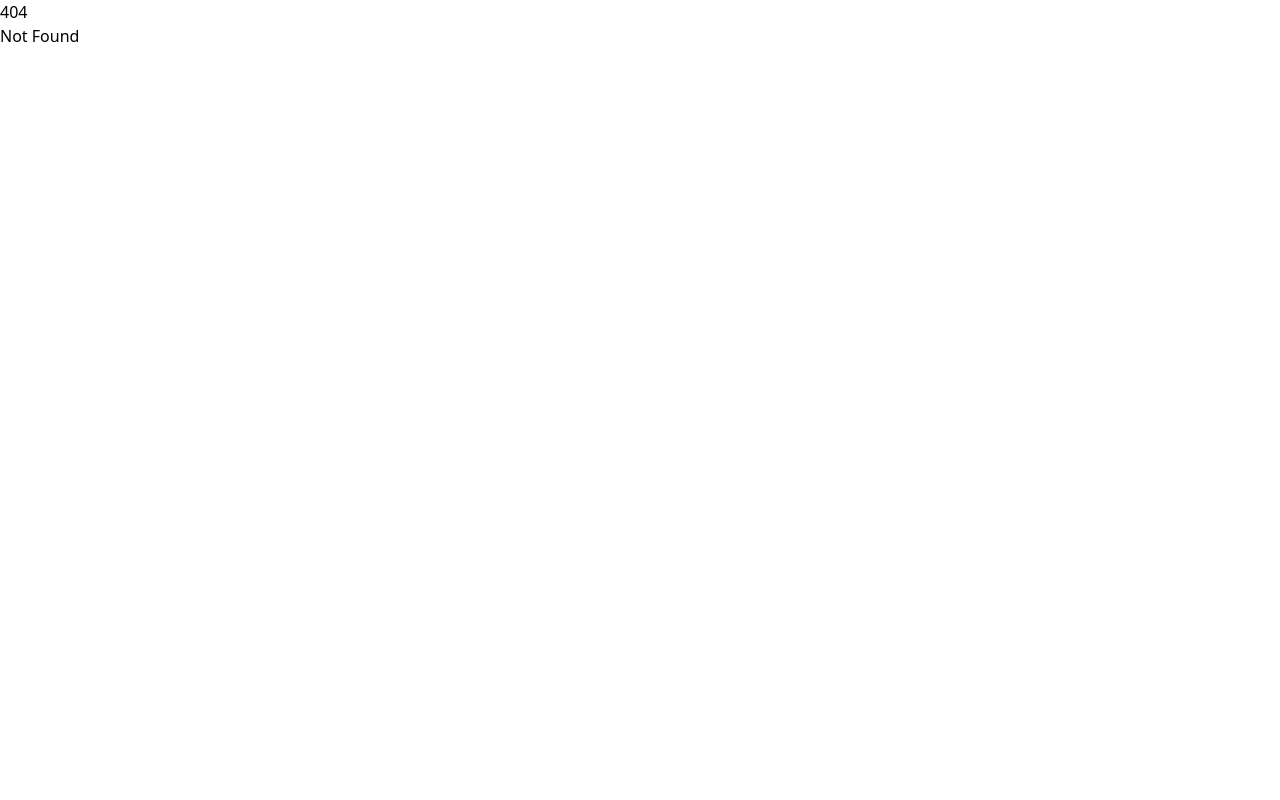
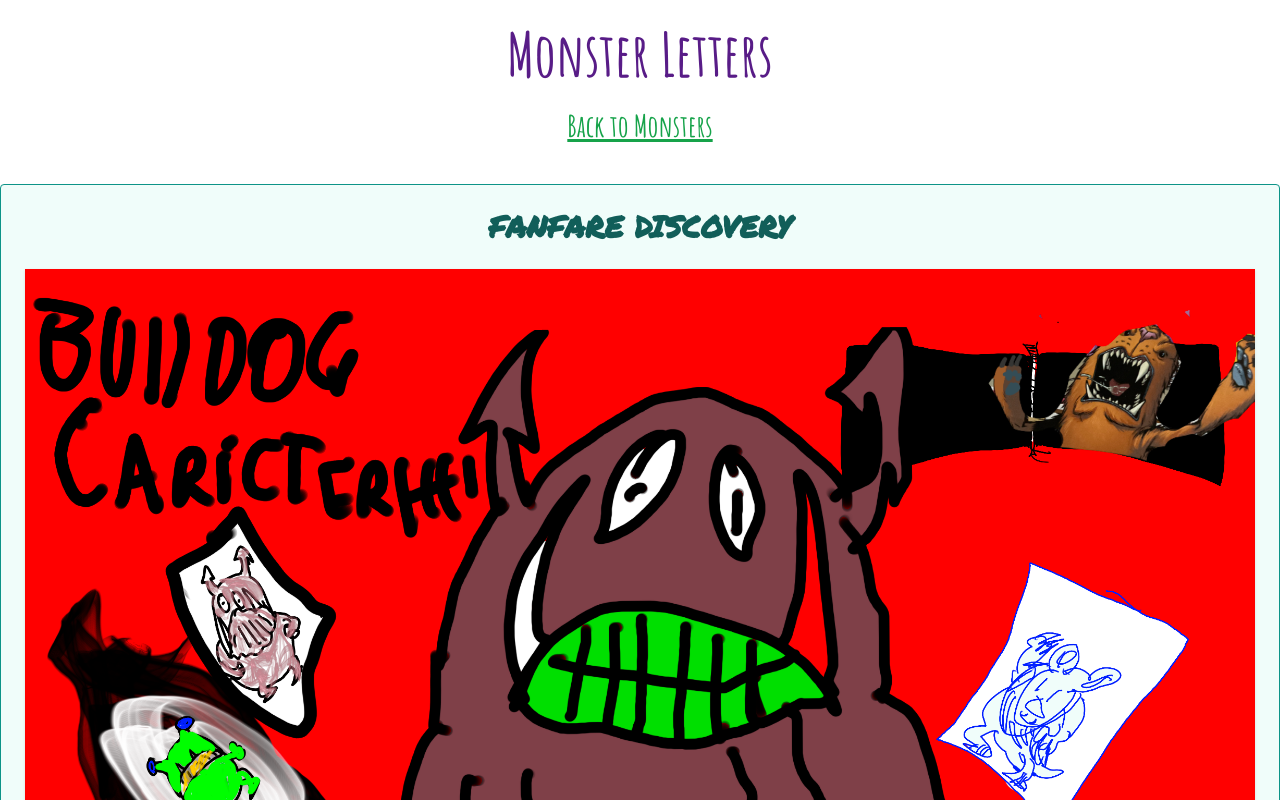
Before and after one commit to adamjames87/know-your-monsters, a SvelteKit app: page /monster-letters in a window 1280 px wide. Before the commit this address had no page. Shown: the top 800 px of the page. Built offline with nearby package versions, Linux system fonts and the light colour scheme.

Commit message:
Added a new monster letters page.

```diff
--- a/src/app.html
+++ b/src/app.html
@@ -8,7 +8,7 @@
 		<link rel="preconnect" href="https://fonts.googleapis.com">
 		<link rel="preconnect" href="https://fonts.gstatic.com" crossorigin>
 		<link href="https://fonts.googleapis.com/css2?family=Amatic+SC:wght@400;700&display=swap" rel="stylesheet">
-		<link href="https://fonts.googleapis.com/css2?family=Permanent+Marker:wght@400;700&display=swap" rel="stylesheet">
+		<link href="https://fonts.googleapis.com/css2?family=Permanent+Marker:wght@100;200;300;400;700&display=swap" rel="stylesheet">
 	</head>
 	<body data-sveltekit-preload-data="hover">
 		<div style="display: contents">%sveltekit.body%</div>
--- a/src/routes/+page.svelte
+++ b/src/routes/+page.svelte
@@ -359,6 +359,9 @@
     <MonsterCard {monster} />
   {/each}
 </div>
+<div class="border border-amber-500 rounded-lg p-2">
+    <a href="/monster-letters" class="font-pm text-lg mb-4">Meanwhile in know your monsters...</a>
+</div>
 <div class="border p-12">
     <h2 class="text-center font-pm text-4xl py-7">Books</h2>
 
--- /dev/null
+++ b/src/routes/monster-letters/+page.svelte
@@ -0,0 +1,28 @@
+<div>
+    <h1 class="font-bold px-6 mt-6 text-6xl text-center text-purple-900 font-amatic
+">Monster Letters</h1>
+    <div class="flex flex-row items-center justify-around">
+        <a href="/" class="text-3xl font-amatic text-green-600 font-bold underline py-6">Back to Monsters</a>
+    </div>
+
+    <div class="space-y-6 mt-4">
+        <div class="border border-teal-600 bg-teal-50 p-6 rounded mt-4">
+            <h2 class="text-3xl text-center font-bold text-teal-800 uppercase font-pm">
+                Fanfare Discovery
+            </h2>
+            <div class="py-6 ">
+                <img src="/meanwhile.png" alt="" class="shadow">
+            </div>
+            <div class="font-pm text-teal-800  text-lg">
+                Grizzly Sausage reporting here. We found that after the tassled has accidentally dropped a sandwich
+                into the machines room we were horrified to see that one of machines went rogue. We needed to remove
+                the sandwich from the machine. Fast. Buit tassled sluper was devastated. Can you draw him a new
+                sandwich and send it to us here...
+
+                <div class="border-teal-600 border h-[700px] bg-white">
+
+                </div>
+            </div>
+        </div>
+    </div>
+</div>
```
Also changed, not shown: static/meanwhile.png (added).
